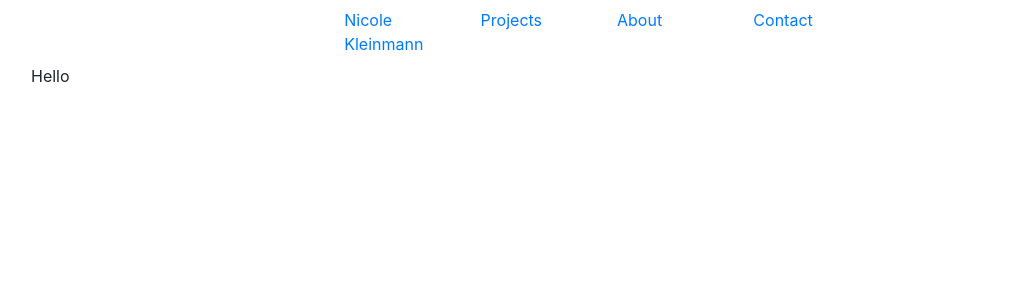
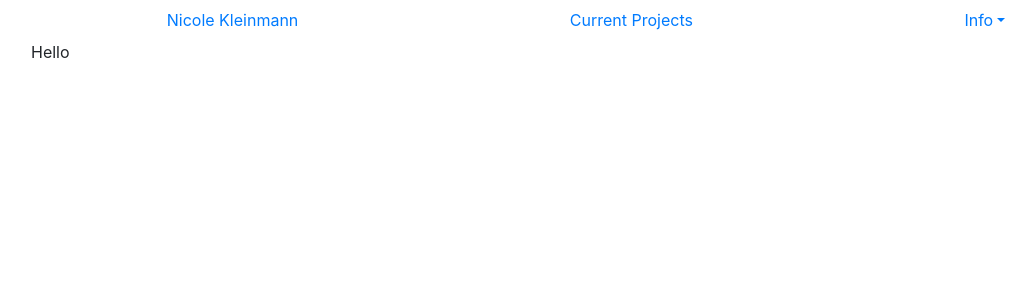
Before and after one commit to nkleinmann/NKportfolio, a React (Create React App) app: page / in a window 1280 px wide. Shown: the top 300 px of the page, without its empty margins (54-1090 px from the left). Built offline with nearby package versions, Linux system fonts and the light colour scheme.

Commit message:
nav with drop down

```diff
--- a/src/components/layout/navigation/navigation.jsx
+++ b/src/components/layout/navigation/navigation.jsx
@@ -4,34 +4,30 @@ import Row from "react-bootstrap/Row";
 import Col from "react-bootstrap/Col";
 // import NavDropdown from "react-bootstrap/NavDropdown";
 import Nav from "react-bootstrap/Nav";
+import NavDropdown from "react-bootstrap/NavDropdown";
 
 
 function Navigation() {
     return (
-        <Nav className="justify-content-center">
-            <Row>
-                <Col sm={12} lg={3}>
+        <Nav fill variant="pills" className="justify-content-center">
             <Nav.Item>
                 <Nav.Link href="/">Nicole Kleinmann</Nav.Link>
             </Nav.Item>
-                </Col>
-                <Col sm={12} lg={3}>
             <Nav.Item>
-                        <Nav.Link href="/projects">Projects</Nav.Link>
+                <Nav.Link href="/projects">Current Projects</Nav.Link>
             </Nav.Item>
-                </Col>
-                <Col sm={12} lg={3}>
-                    <Nav.Item>
+            {/* <Nav.Item>
                 <Nav.Link href="/about">About</Nav.Link>
-                    </Nav.Item>
-                </Col>
-                <Col sm={12} lg={3}>
-                    <Nav.Item>
+            </Nav.Item> */}
+            {/* <Nav.Item>
                 <Nav.Link href="/contact">Contact</Nav.Link>
-                    </Nav.Item>
-                </Col>
-
-            </Row>
+            </Nav.Item> */}
+            <NavDropdown title="Info" id="nav-dropdown">
+                <NavDropdown.Item href="/about">About Me</NavDropdown.Item>
+                <NavDropdown.Item href="#">Resume</NavDropdown.Item>
+                <NavDropdown.Divider />
+                <NavDropdown.Item href="/contact">Contact Info</NavDropdown.Item>
+            </NavDropdown>
         </Nav>
     )
 }
```
Also changed, not shown: src/App.js (indentation only). Lines whose indentation alone changed are shown as unchanged.
